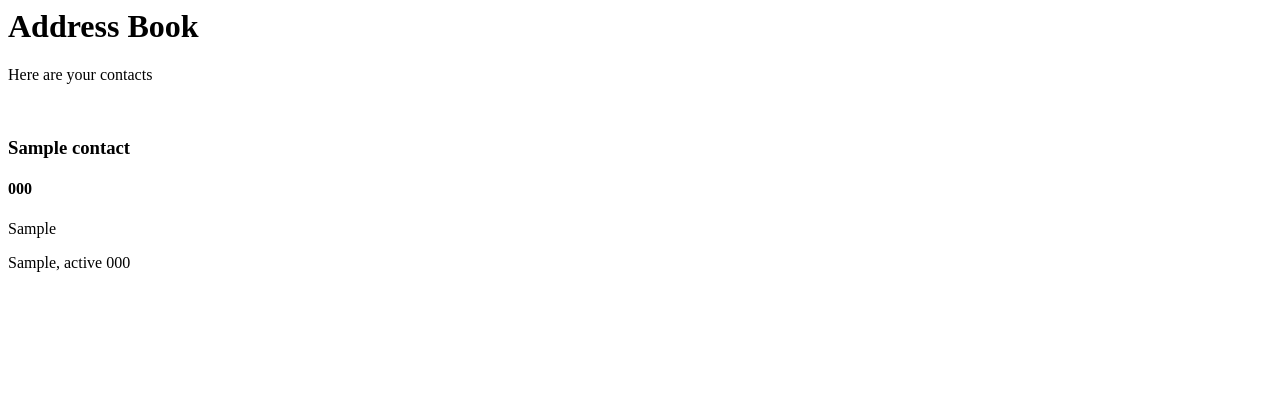
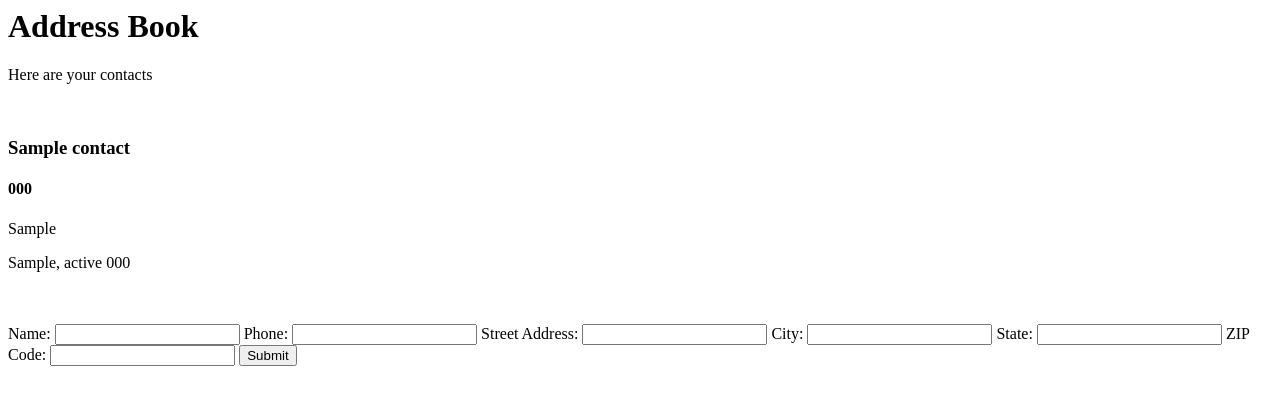
Before and after one commit to fignewtonfood/wk1_code_review, a PHP site: template views/contacts.html.twig in a window 1280 px wide. Shown: the top 405 px of the page. Run offline with PHP 8.4, Linux system fonts and the light colour scheme; the template is opened without the code that fills it: most values are stand-ins (such as "Sample title", 1, 10 or a date in 2020); some libraries are stand-ins or nearby versions.

Commit message:
Adds contact form to contact html

```diff
--- a/views/contacts.html.twig
+++ b/views/contacts.html.twig
@@ -4,11 +4,11 @@
 </head>
 <body>
     <h1>Address Book</h1>
-
+  <!-- returns address book only if there are contacts to print -->
     {% if contacts is not empty %}
         <p>Here are your contacts</p>
         </br>
-
+      <!-- for each contact in the contacts class, run get methods to return values -->
         {% for contact in contacts %}
             <h3>{{ contact.getName }}</h3>
             <h4>{{ contact.getPhone }}</h4>
@@ -18,5 +18,27 @@
             </br>
         {% endfor %}
     {% endif %}
+
+    <form actions='/contacts' method='post'>
+        <label for='name'>Name:</label>
+        <input id='name' name='name' type='text'>
+
+        <label for='phone'>Phone:</label>
+        <input id='phone' name='phone' type='text'>
+
+        <label for='street'>Street Address:</label>
+        <input id='street' name='street' type='text'>
+
+        <label for='city'>City:</label>
+        <input id='city' name='city' type='text'>
+
+        <label for='state'>State:</label>
+        <input id='state' name='state' type='text'>
+
+        <label for='zip'>ZIP Code:</label>
+        <input id='zip' name='zip' type='number'>
+
+        <button type='submt'>Submit</button>
+    </form>
 </body>
 </html>
```
